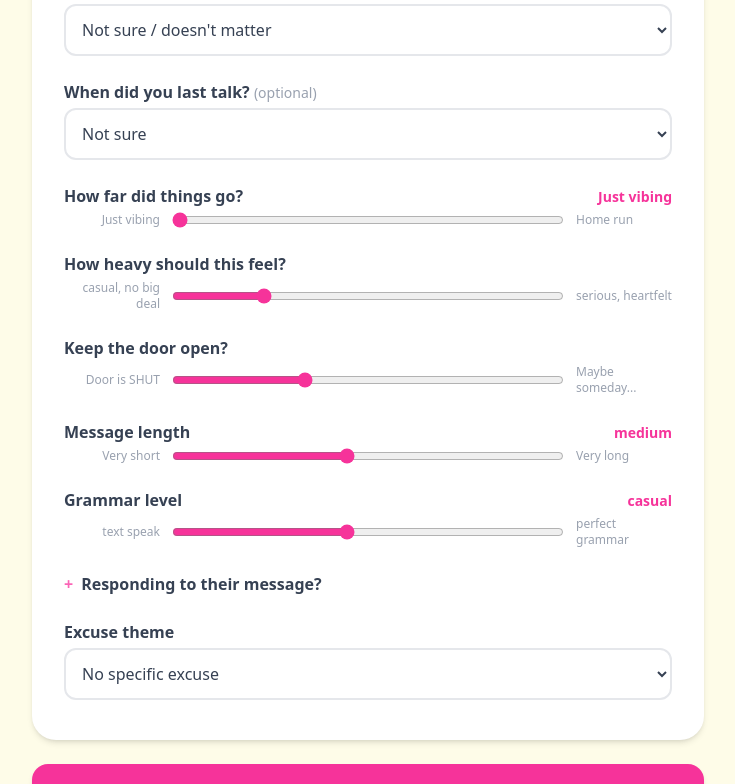
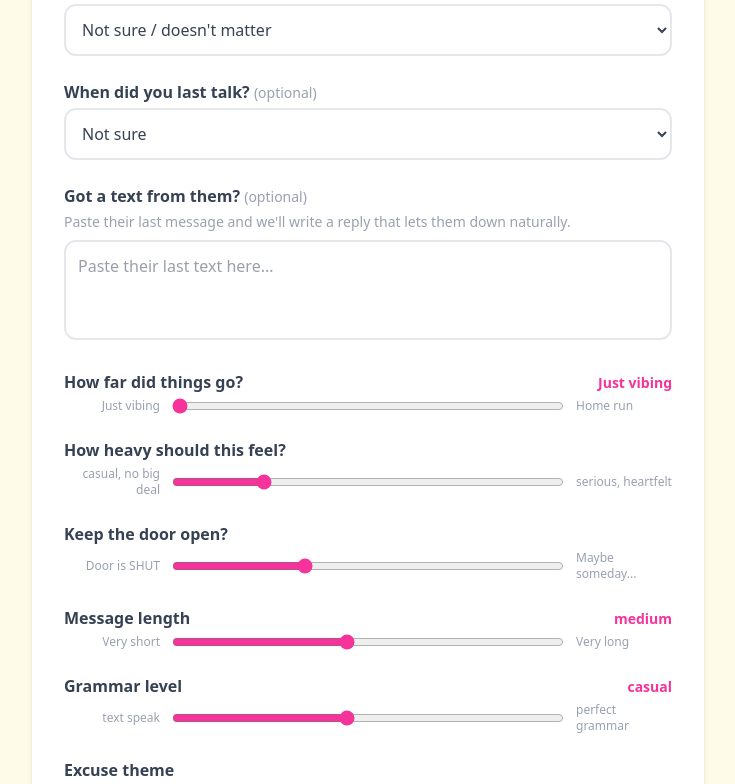
Before and after one commit to sweetjoeyvermouth/the-fizzler, a Next.js app: page / in a window 1280 px wide. Shown: the part 512-1296 px from the top of the page, without its empty margins (272-1007 px from the left). Built offline with nearby package versions, Linux system fonts and the light colour scheme.

Commit message:
feat: move 'got a text from them' above sliders with clearer copy

```diff
--- a/app/page.tsx
+++ b/app/page.tsx
@@ -88,7 +88,6 @@ export default function Home() {
   const [theirVibe, setTheirVibe] = useState("");
   const [timeSinceContact, setTimeSinceContact] = useState("");
   const [theirMessage, setTheirMessage] = useState("");
-  const [showTheirMessage, setShowTheirMessage] = useState(false);
   const [output, setOutput] = useState("");
   const [loading, setLoading] = useState(false);
   const [copied, setCopied] = useState(false);
@@ -270,6 +269,22 @@ export default function Home() {
             </select>
           </div>
 
+          {/* Their last message */}
+          <div className="mb-6">
+            <label className="block font-bold text-gray-700 mb-1">
+              Got a text from them?{" "}
+              <span className="font-normal text-gray-400 text-sm">(optional)</span>
+            </label>
+            <p className="text-sm text-gray-400 mb-2">Paste their last message and we&apos;ll write a reply that lets them down naturally.</p>
+            <textarea
+              placeholder="Paste their last text here..."
+              value={theirMessage}
+              onChange={(e) => setTheirMessage(e.target.value)}
+              rows={3}
+              className="w-full border-2 border-gray-200 rounded-xl p-3 text-gray-700 focus:outline-none focus:border-pink-400 resize-none"
+            />
+          </div>
+
           {/* Intimacy */}
           <SliderInput
             label="How far did things go?"
@@ -319,30 +334,6 @@ export default function Home() {
             onChange={setGrammarLevel}
             displayValue={grammarLabel}
           />
-
-          {/* Their last message */}
-          <div className="mb-6">
-            <button
-              onClick={() => {
-                setShowTheirMessage(!showTheirMessage);
-                if (showTheirMessage) setTheirMessage("");
-              }}
-              className="flex items-center gap-2 font-bold text-gray-700 hover:text-pink-500 transition-colors"
-            >
-              <span className={`text-pink-400 transition-transform ${showTheirMessage ? "rotate-45" : ""}`}>+</span>
-              Responding to their message?
-            </button>
-            {showTheirMessage && (
-              <textarea
-                placeholder="Paste their last text here..."
-                value={theirMessage}
-                onChange={(e) => setTheirMessage(e.target.value)}
-                rows={3}
-                className="w-full mt-2 border-2 border-gray-200 rounded-xl p-3 text-gray-700 focus:outline-none focus:border-pink-400 resize-none"
-                autoFocus
-              />
-            )}
-          </div>
 
           {/* Excuse theme */}
           <div className="mb-2">
```
